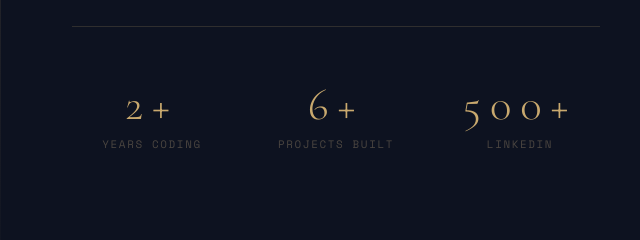
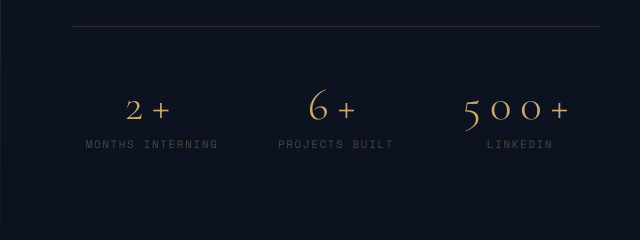
Before and after one commit to joseantoben03-dotcom/portfolio_, a plain HTML site: page index.html in a window 1280 px wide. Shown: the part 1580-1820 px from the top of the page, 0-640 px from the left. Drawn offline with nearby package versions, Linux system fonts and the light colour scheme.

Commit message:
made changes for dashboard

```diff
--- a/index.html
+++ b/index.html
@@ -89,7 +89,7 @@
                     <div class="about-stats">
                         <div class="stat">
                             <h4>2+</h4>
-                            <p>Years Coding</p>
+                            <p>Months Interning</p>
                         </div>
                         <div class="stat">
                             <h4>6+</h4>
```
